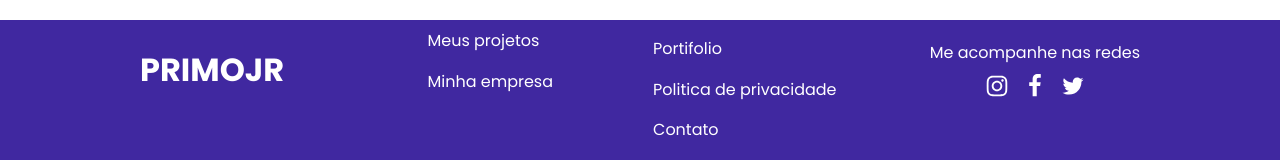
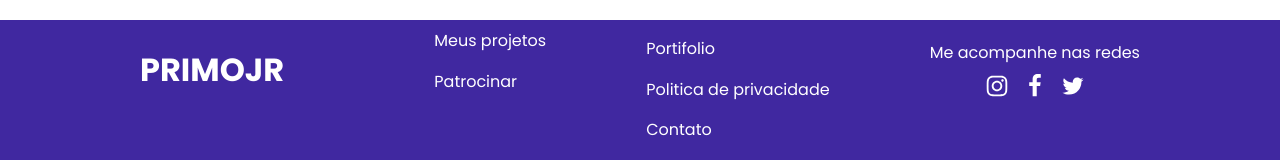
Before and after one commit to startpee/primojnior-Next, a Next.js app: page / in a window 1280 px wide. Shown: the part 780-940 px from the top of the page. Built offline with nearby package versions, Linux system fonts and the light colour scheme.

Commit message:
Commit from TeleportHQ

```diff
--- a/pages/index.js
+++ b/pages/index.js
@@ -168,7 +168,7 @@
                   rel="noreferrer noopener"
                   className="landing-page-link09"
                 >
-                  Minha empresa
+                  Patrocinar
                 </a>
               </div>
               <div className="landing-page-container2">
@@ -654,6 +654,7 @@
             }
             .landing-page-link09 {
               margin-bottom: var(--dl-space-space-halfunit);
+              text-decoration: none;
             }
             .landing-page-container2 {
               height: 100%;
```
